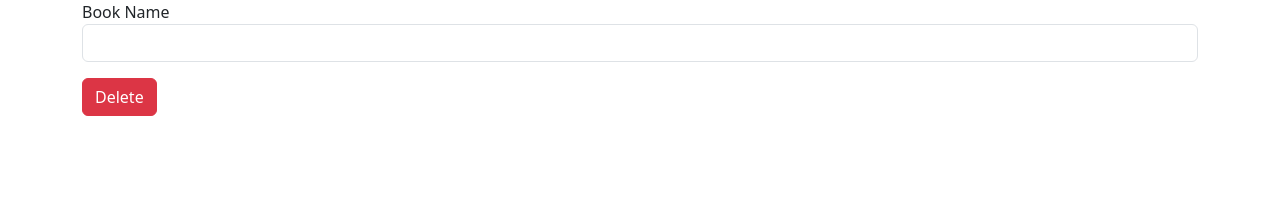
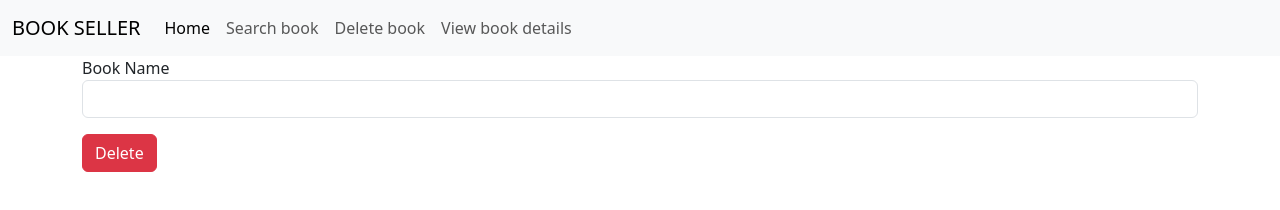
Before and after one commit to swadhi03/Book-app, a plain HTML site: page delete.html in a window 1280 px wide. Drawn offline with nearby package versions, Linux system fonts and the light colour scheme.

Commit message:
navigation completed

```diff
--- a/delete.html
+++ b/delete.html
@@ -10,6 +10,31 @@
 </head>
 
 <body>
+    <nav class="navbar navbar-expand-lg bg-body-tertiary">
+        <div class="container-fluid">
+          <a class="navbar-brand" href="#">BOOK SELLER</a>
+          <button class="navbar-toggler" type="button" data-bs-toggle="collapse" data-bs-target="#navbarNav" aria-controls="navbarNav" aria-expanded="false" aria-label="Toggle navigation">
+            <span class="navbar-toggler-icon"></span>
+          </button>
+          <div class="collapse navbar-collapse" id="navbarNav">
+            <ul class="navbar-nav">
+              <li class="nav-item">
+                <a class="nav-link active" aria-current="page" href="index.html">Home</a>
+              </li>
+              <li class="nav-item">
+                <a class="nav-link" href="search.html">Search book</a>
+              </li>
+              <li class="nav-item">
+                <a class="nav-link" href="delete.html">Delete book</a>
+              </li>
+              <li class="nav-item">
+                <a class="nav-link" href="viewall.html">View book details</a>
+              </li>
+
+            </ul>
+          </div>
+        </div>
+      </nav>
     <div class="container">
         <div class="row">
             <div class="col col-12 colsm-12 col-md-12 col-lg-12 col-xl-12 col-xxl-12">
```
Also changed, not shown: index.html (+25 -0 lines), search.html (+25 -0 lines), viewall.html (+25 -0 lines).
